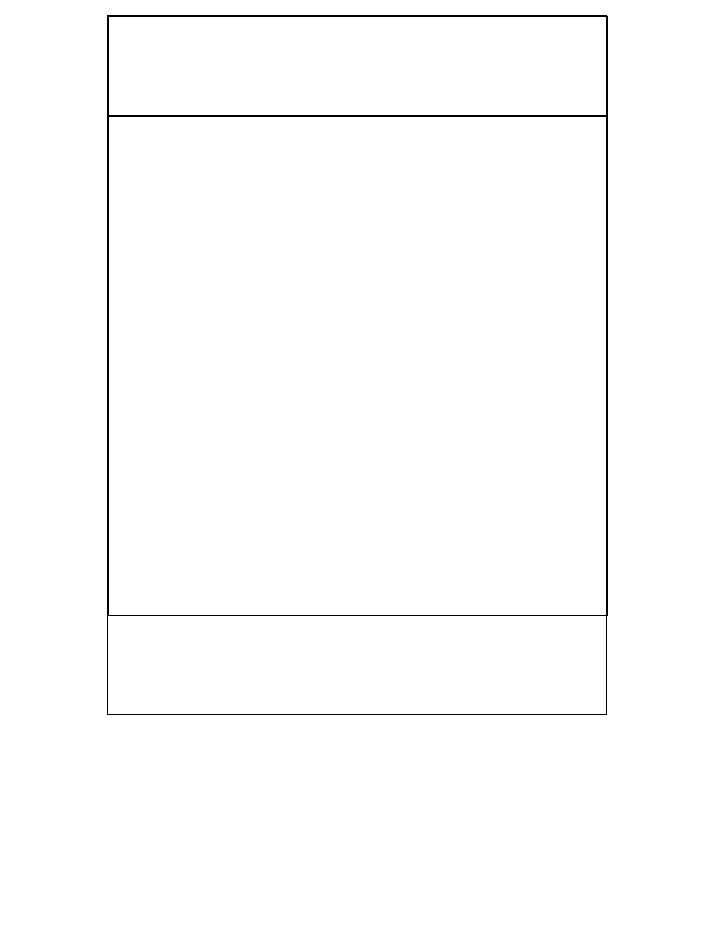
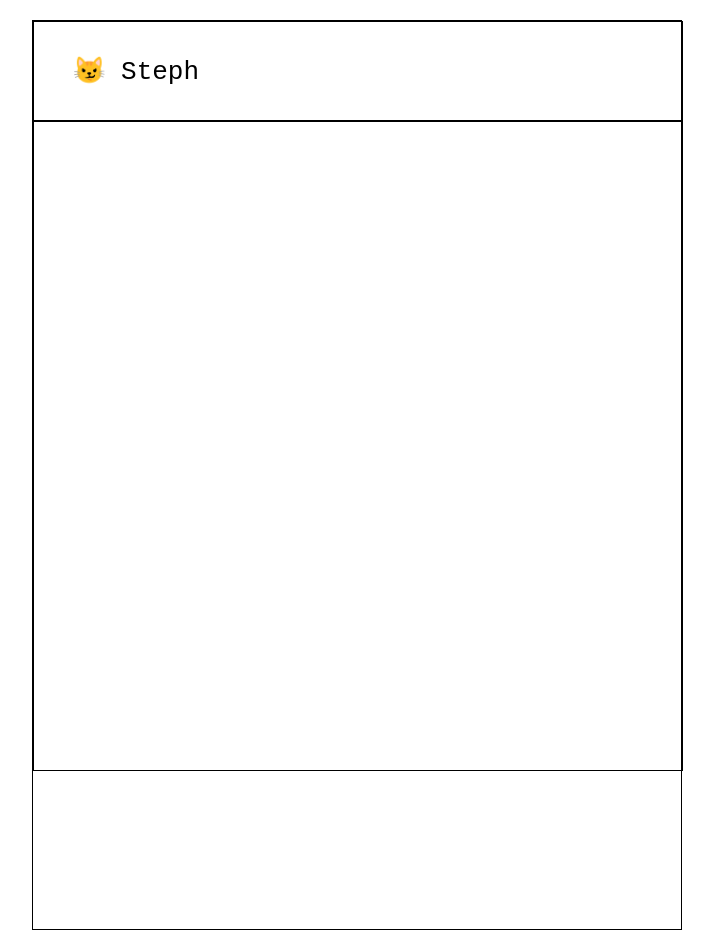
Before and after one commit to sajimenez18/Prueba-corta-1, a plain HTML site: page index.html in a window 1280 px wide. Shown: the whole page, without its empty margins (283-997 px from the left). Before the commit the page ends 800 px from the top, so only its background shows below. Drawn offline with Linux system fonts and the light colour scheme.

Commit message:
version 3

```diff
--- a/config.css
+++ b/config.css
@@ -5,7 +5,7 @@
 }
 html {
     font-family: monospace;
-    font-size: 10px;
+    font-family: 10px;
 
     display: flex;
     margin-top: 1.5rem;
--- a/header/header.css
+++ b/header/header.css
@@ -2,4 +2,12 @@ header {
     border: 1px solid black;
     width: 50rem;
     height: 100px;
+
+    display: flex;
+    align-items: center;
+    justify-content:left;
+    padding-left: 3rem;
 }
+.nombre {
+    font-size: 2rem;
+}
--- a/index.html
+++ b/index.html
@@ -14,7 +14,7 @@
 <body>
     <div id="hoja">
             <header>
-
+                <span class="nombre"> 😼 Steph </span>
             </header>
             <div class="contenido">
 
```
